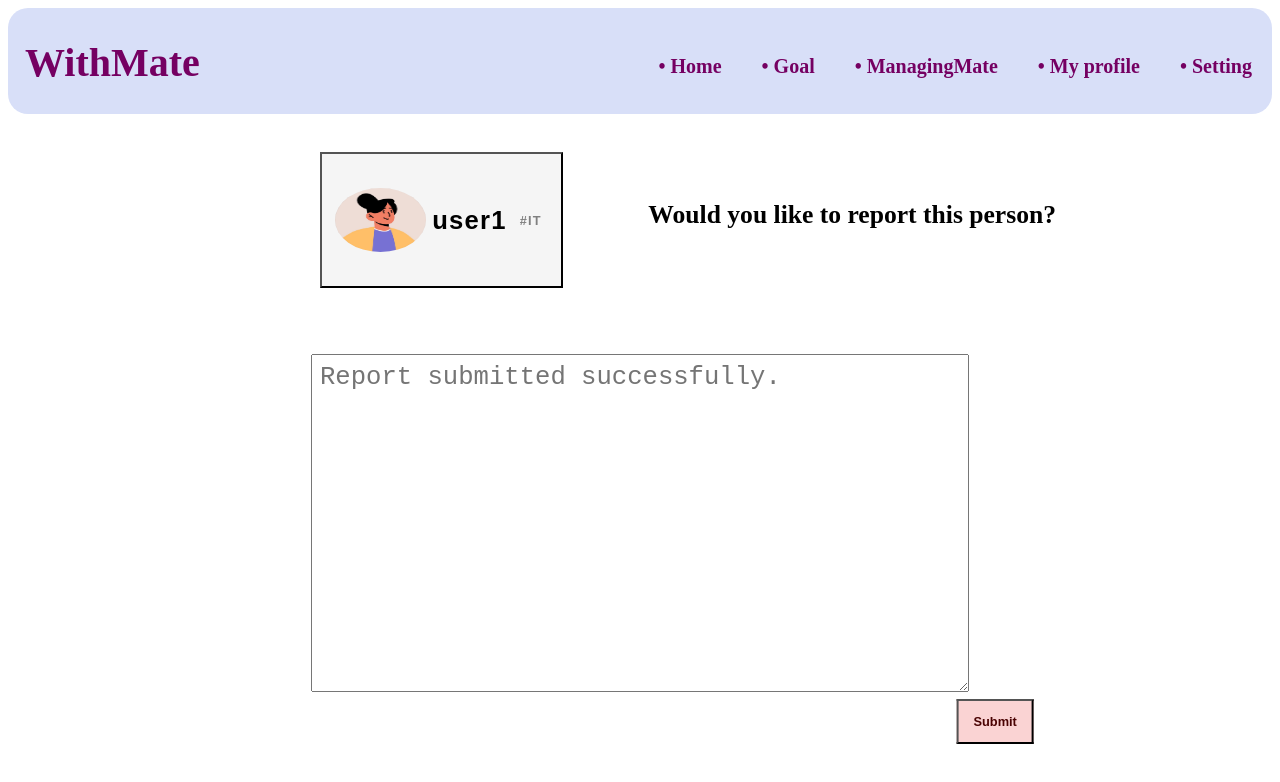
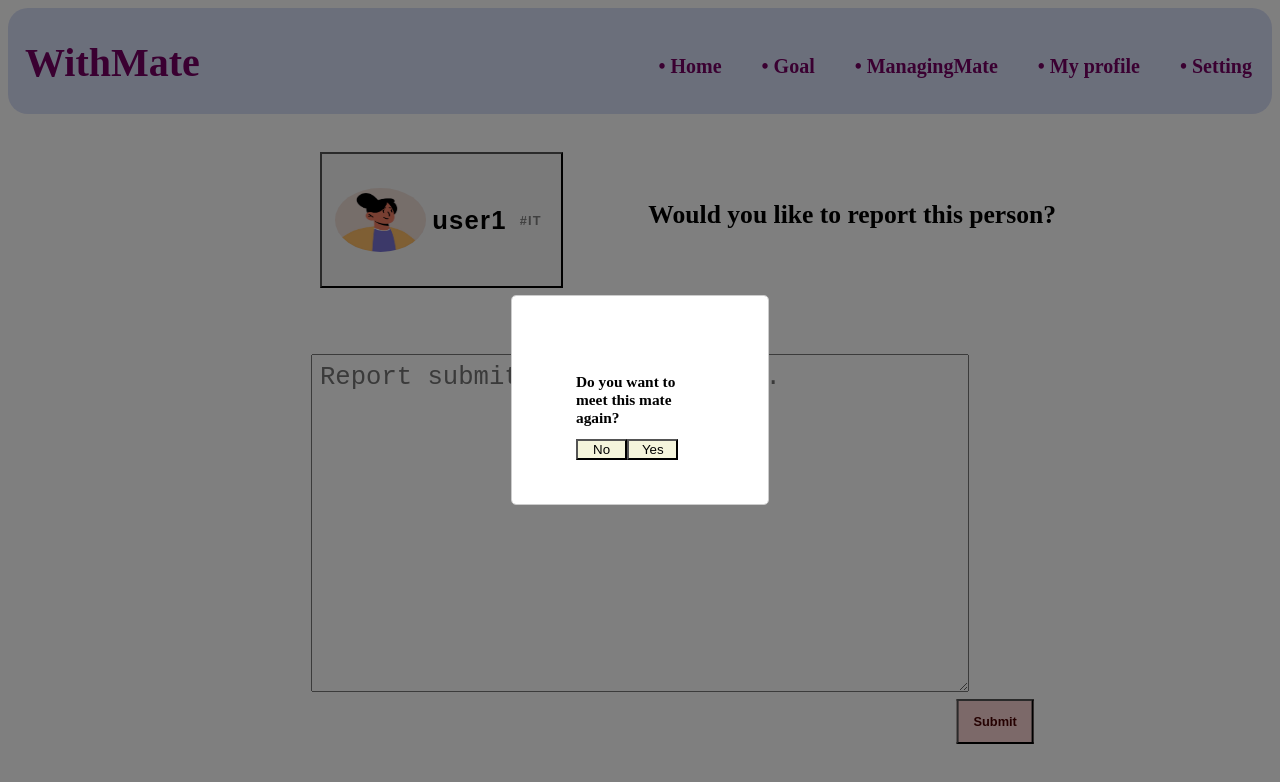
Before and after one commit to With-Mate/WithMate-FE, a React (Vite) app in the folder home/: page /Report in a window 1280 px wide. Both pictures are taken after typing "Sample" into the empty fields and a click on the button "Submit". Shown: the top 782 px of the page. Built offline with nearby package versions, Linux system fonts and the light colour scheme; a web font is replaced by a local one.

Commit message:
feat: report 모달창 생성

```diff
--- a/home/src/components/ReportBox.jsx
+++ b/home/src/components/ReportBox.jsx
@@ -1,18 +1,106 @@
+// import { useState } from 'react';
+// import styled from 'styled-components';
+// import ReportModal from './ReportModal';
+
+// const ReportBox = () => {
+//   const [reportContent, setReportContent] = useState('');
+//   const [isReportSubmitted, setIsReportSubmitted] = useState(false);
+//   const [modalIsOpen, setModalIsOpen] = useState(false);
+
+//   const handleInputChange = (e) => {
+//     setReportContent(e.target.value);
+//   };
+
+//   const handleReportSubmit = () => {
+//     setIsReportSubmitted(true);
+//     setReportContent('');
+//     console.log('Report submitted', reportContent);
+//     setModalIsOpen(true); // 모달 열기
+//   };
+
+//   const closeModal = () => {
+//     setModalIsOpen(false); // 모달 닫기
+//   };
+
+//   return (
+//     <ReportInputContainer>
+//       <ReportTextArea
+//         placeholder={
+//           isReportSubmitted
+//             ? 'Report submitted successfully.'
+//             : 'Please provide a report about your mate.'
+//         }
+//         value={reportContent}
+//         onChange={handleInputChange}
+//       />
+//       <SubmitButtonContainer>
+//         <SubmitButton onClick={handleReportSubmit}>Submit</SubmitButton>
+//       </SubmitButtonContainer>
+//       <ReportModal isOpen={modalIsOpen} onClose={closeModal} />
+//     </ReportInputContainer>
+//   );
+// };
+
+// const ReportInputContainer = styled.div`
+//   text-align: center;
+//   position: relative;
+//   top: 30vh;
+// `;
+
+// const ReportTextArea = styled.textarea`
+//   width: 50vw;
+//   height: 40vh;
+//   padding: 1vh;
+//   font-size: 2vw;
+// `;
+
+// const SubmitButtonContainer = styled.div`
+//   position: absolute;
+//   bottom: -6vh;
+//   right: 25vh;
+//   transform: translateX(-50%);
+// `;
+
+// const SubmitButton = styled.button`
+//   background-color: #fad3d3;
+//   color: #4a0303;
+//   padding: 1vw;
+//   width: 6vw;
+//   font-size: 1vw;
+//   font-weight: bold;
+//   cursor: pointer;
+// `;
+
+// export default ReportBox;
+// ReportBox.jsx
 
 import { useState } from 'react';
 import styled from 'styled-components';
+import ReportModal from './ReportModal';
 
 const ReportBox = () => {
   const [reportContent, setReportContent] = useState('');
-const [isReportSubmitted,setIsReportSubmitted]=useState(false);
+  const [isReportSubmitted, setIsReportSubmitted] = useState(false);
+  const [modalIsOpen, setModalIsOpen] = useState(false);
+
   const handleInputChange = (e) => {
     setReportContent(e.target.value);
   };
 
   const handleReportSubmit = () => {
+    if (reportContent.length < 1) {
+      alert('Please provide at least 1 word for the report.');
+      return;
+    }
+
     setIsReportSubmitted(true);
     setReportContent('');
-    console.log('Report submitted',reportContent);
+    console.log('Report submitted', reportContent);
+    setModalIsOpen(true); // 모달 열기
+  };
+
+  const closeModal = () => {
+    setModalIsOpen(false); // 모달 닫기
   };
 
   return (
@@ -22,12 +110,14 @@ return (
           isReportSubmitted
             ? 'Report submitted successfully.'
             : 'Please provide a report about your mate.'
-}        value={reportContent}
+        }
+        value={reportContent}
         onChange={handleInputChange}
       />
       <SubmitButtonContainer>
         <SubmitButton onClick={handleReportSubmit}>Submit</SubmitButton>
       </SubmitButtonContainer>
+      <ReportModal isOpen={modalIsOpen} onClose={closeModal} />
     </ReportInputContainer>
   );
 };
@@ -56,9 +146,9 @@ const SubmitButton = styled.button`
   background-color: #fad3d3;
   color: #4a0303;
   padding: 1vw;
-width:6vw;
+  width: 6vw;
   font-size: 1vw;
-font-weight:bold;
+  font-weight: bold;
   cursor: pointer;
 `;
 
--- /dev/null
+++ b/home/src/components/ReportModal.jsx
@@ -0,0 +1,45 @@
+// ReportModal.jsx
+
+import PropTypes from 'prop-types';
+import Modal from 'react-modal';
+
+const ReportModal = ({ isOpen, onClose }) => {
+  return (
+    <Modal
+      isOpen={isOpen}
+      onRequestClose={onClose}
+      contentLabel="Report Modal"
+      style={{
+        overlay: {
+          backgroundColor: 'rgba(0, 0, 0, 0.5)',
+        },
+        content: {
+          width: '10vw',
+          height: '10vh',
+          margin: 'auto',
+        //   display: 'flex',
+          flexDirection: 'column',
+          alignItems: 'center',
+          justifyContent: 'center',
+          background: '#fff',
+          borderRadius: '5px',
+        //   outline: 'none',
+          padding:'5vw'
+
+        },
+      }}
+    >
+      <h2 style={{fontSize:'1.2vw'}}>Do you want to meet this mate again?</h2>
+
+      <button onClick={onClose} style={{width:'4vw',backgroundColor:'beige'}}>No</button>
+      <button onClick={onClose} style={{width:'4vw',backgroundColor:'beige'}}>Yes</button>
+    </Modal>
+  );
+};
+
+ReportModal.propTypes = {
+  isOpen: PropTypes.bool.isRequired,
+  onClose: PropTypes.func.isRequired,
+};
+
+export default ReportModal;
--- a/home/src/pages/Report.jsx
+++ b/home/src/pages/Report.jsx
@@ -3,6 +3,9 @@ import MateProfile from '../components/Mateprofile';
 import Nav from '../components/Nav';
 import ReportBox from '../components/ReportBox';
 const Report= () =>{
+    const handleOpenModal = () => {
+        console.log('Open Modal'); // 실제로 모달을 열기 위한 로직을 추가해야 합니다.
+      };
     return (
         <>
         <header>
@@ -10,7 +13,7 @@ const Report= () =>{
         </header>
         <MateProfile/>
         <h4 style={{position:'absolute',right:'17vw',top:'20vh',padding:'0.5vw',fontSize:'2vw'}}> Would you like to report this person?</h4>
-        <ReportBox/>
+        <ReportBox onOpenModal={handleOpenModal} />
 
 
 
@@ -18,7 +21,4 @@ const Report= () =>{
     )
 }
 export default Report;
-
-// const Reportbox=styled.div`
-//     position: absolute;
-// `
+Report.jsx
```
Also changed, not shown: home/mateprofile.jpg. Lines whose indentation alone changed are shown as unchanged.
